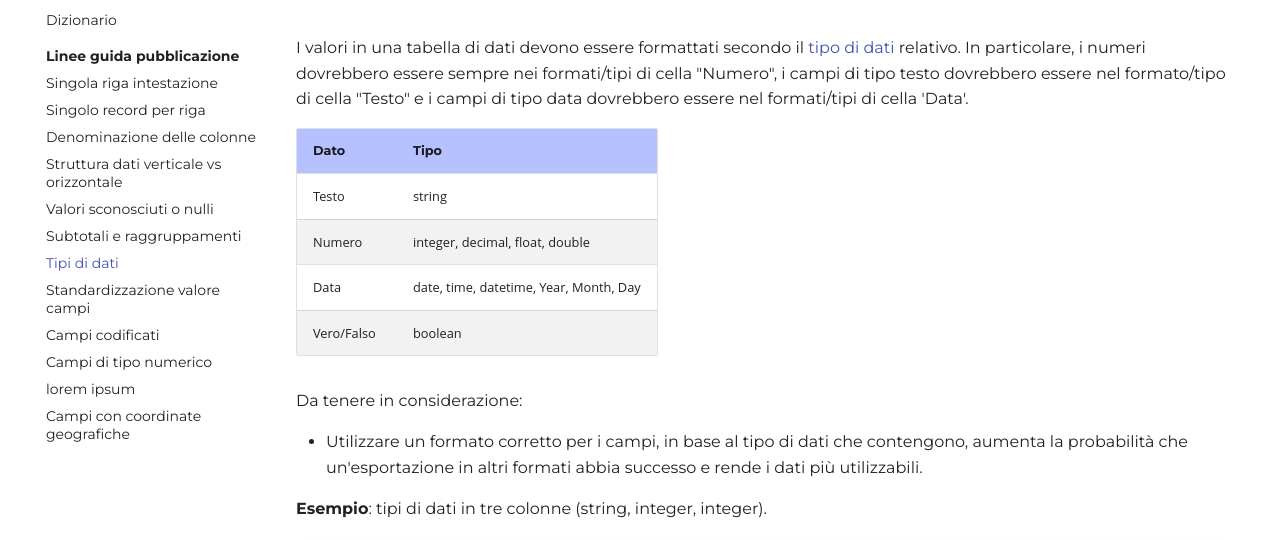
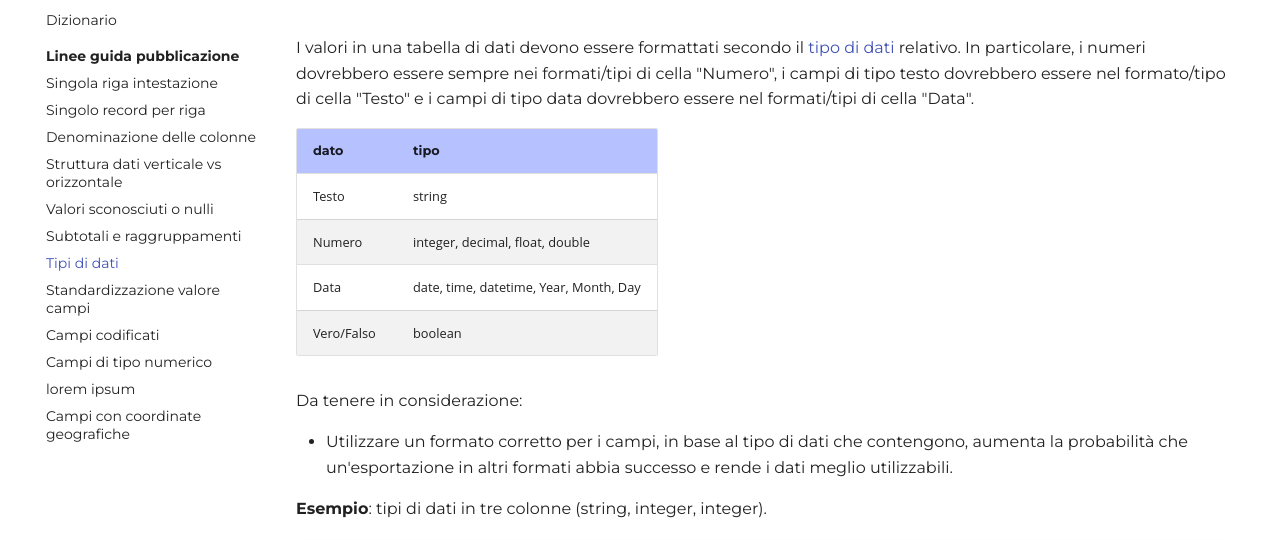
Before and after one commit to ondata/guidaPraticaPubblicazioneCSV, an MkDocs documentation site: the page built from docs/guida/linee_guida_pubblicazione/P07_tipi_dati.md, in a window 1280 px wide and 900 px high. Shown: the part 243-783 px from the top of the window. Built offline with MkDocs 1.6.1 and Material for MkDocs 9.7.7, drawn with Linux system fonts in a browser that asks for light colours; comment, search, counter and statistics services are not loaded.

Commit message:
piccole modifiche

```diff
--- a/docs/guida/linee_guida_pubblicazione/P07_tipi_dati.md
+++ b/docs/guida/linee_guida_pubblicazione/P07_tipi_dati.md
@@ -6,9 +6,9 @@ hide:
 
 # Tipi di dati
 
-I valori in una tabella di dati devono essere formattati secondo il [tipo di dati](https://www.w3.org/TR/xmlschema/) relativo. In particolare, i numeri dovrebbero essere sempre nei formati/tipi di cella "Numero", i campi di tipo testo dovrebbero essere nel formato/tipo di cella "Testo" e i campi di tipo data dovrebbero essere nel formati/tipi di cella 'Data'.
+I valori in una tabella di dati devono essere formattati secondo il [tipo di dati](https://www.w3.org/TR/xmlschema/) relativo. In particolare, i numeri dovrebbero essere sempre nei formati/tipi di cella "Numero", i campi di tipo testo dovrebbero essere nel formato/tipo di cella "Testo" e i campi di tipo data dovrebbero essere nel formati/tipi di cella "Data".
 
-| Dato | Tipo |
+| dato | tipo |
 | --- | --- |
 | Testo | string |
 | Numero | integer, decimal, float, double |
@@ -17,7 +17,7 @@ I valori in una tabella di dati devono essere formattati secondo il [tipo di dat
 
 Da tenere in considerazione:
 
-- Utilizzare un formato corretto per i campi, in base al tipo di dati che contengono, aumenta la probabilità che un'esportazione in altri formati abbia successo e rende i dati più utilizzabili.
+- Utilizzare un formato corretto per i campi, in base al tipo di dati che contengono, aumenta la probabilità che un'esportazione in altri formati abbia successo e rende i dati meglio utilizzabili.
 
 **Esempio**: tipi di dati in tre colonne (string, integer, integer).
 
```
